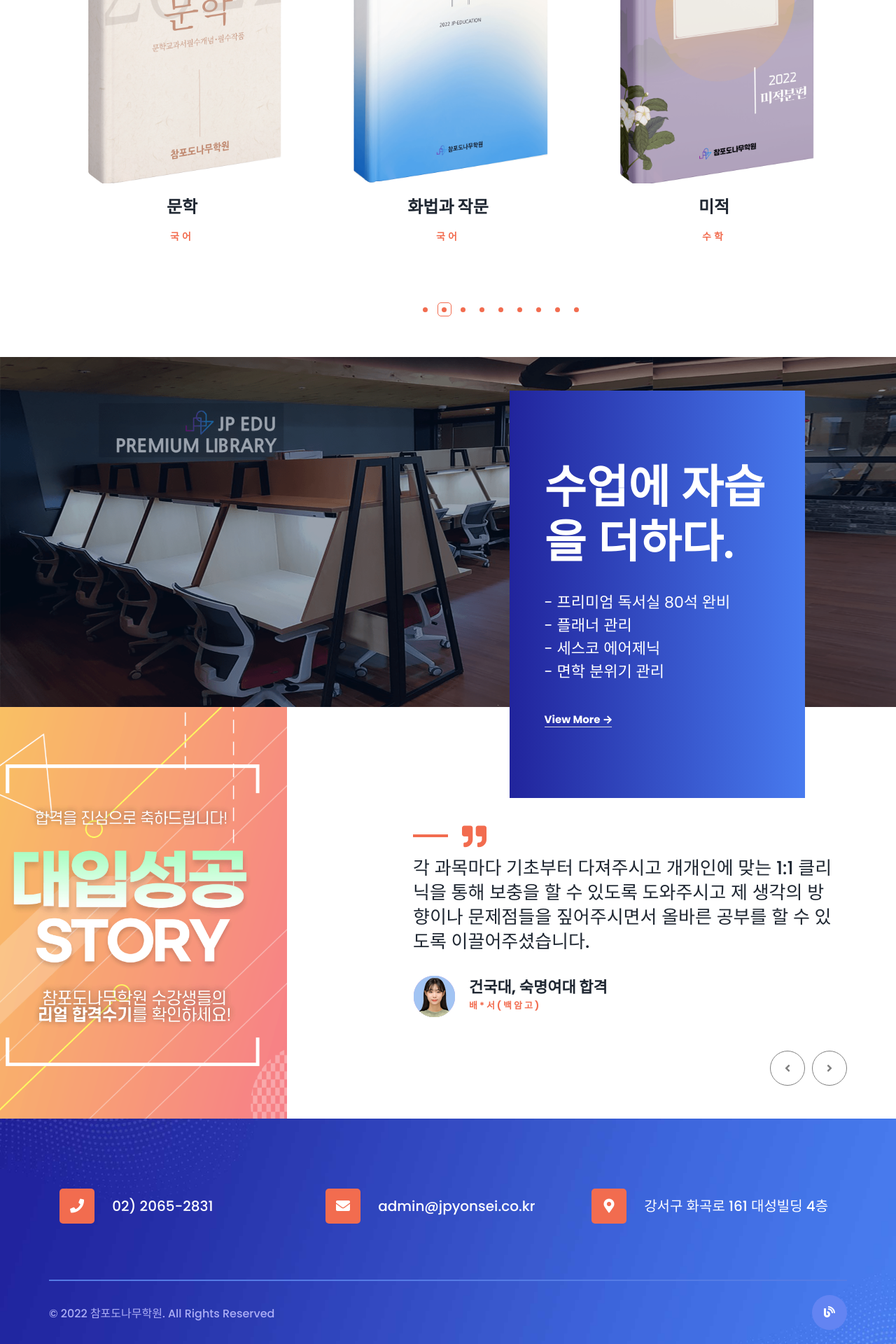
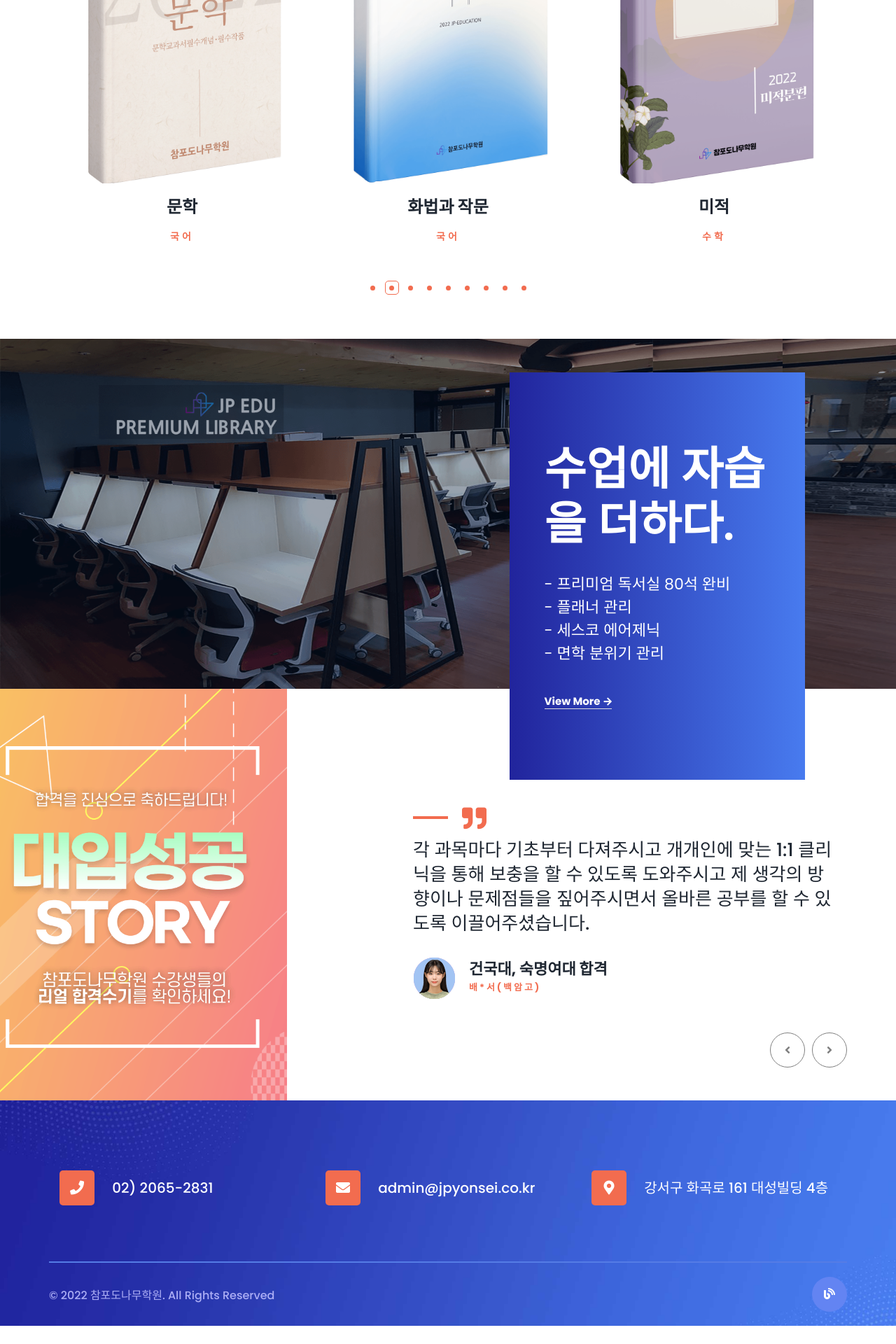
Before and after one commit to podonamu-edu/podonamu-edu.github.io, a Jekyll site: the page built from index.html, in a window 1280 px wide. Shown: the part 3818-5738 px from the top of the page at 70% size. Built offline with Jekyll 4.4.1, drawn with Linux system fonts in a browser that asks for light colours; some web fonts are replaced; after the commit the page ends 5712 px from its top, so only the background shows below that.

Commit message:
book carousel dot updated

```diff
--- a/_includes/book.html
+++ b/_includes/book.html
@@ -1,5 +1,5 @@
 <!--======  TEAM PART START ======-->
-<section class="team-area pb-160" id="team">
+<section class="team-area pb-50" id="team">
     <div class="container">
         <div class="row">
             <div class="col-lg-6 offset-lg-3 text-center pb-10">
--- a/assets/css/style.css
+++ b/assets/css/style.css
@@ -1230,10 +1230,15 @@ header {
 }
 
 .team-carousel-active .slick-dots {
-	position: absolute;
+	/* position: absolute;
 	left: 46%;
 	transform: translatey(-50%);
-	bottom: -20%;
+	bottom: -20%; */
+
+  transform: translatey(-50%);
+  width: 100%;
+  text-align: center;
+  margin-top: 60px;
 }
 .team-carousel-active .slick-dots li button{
   display: none;
```
